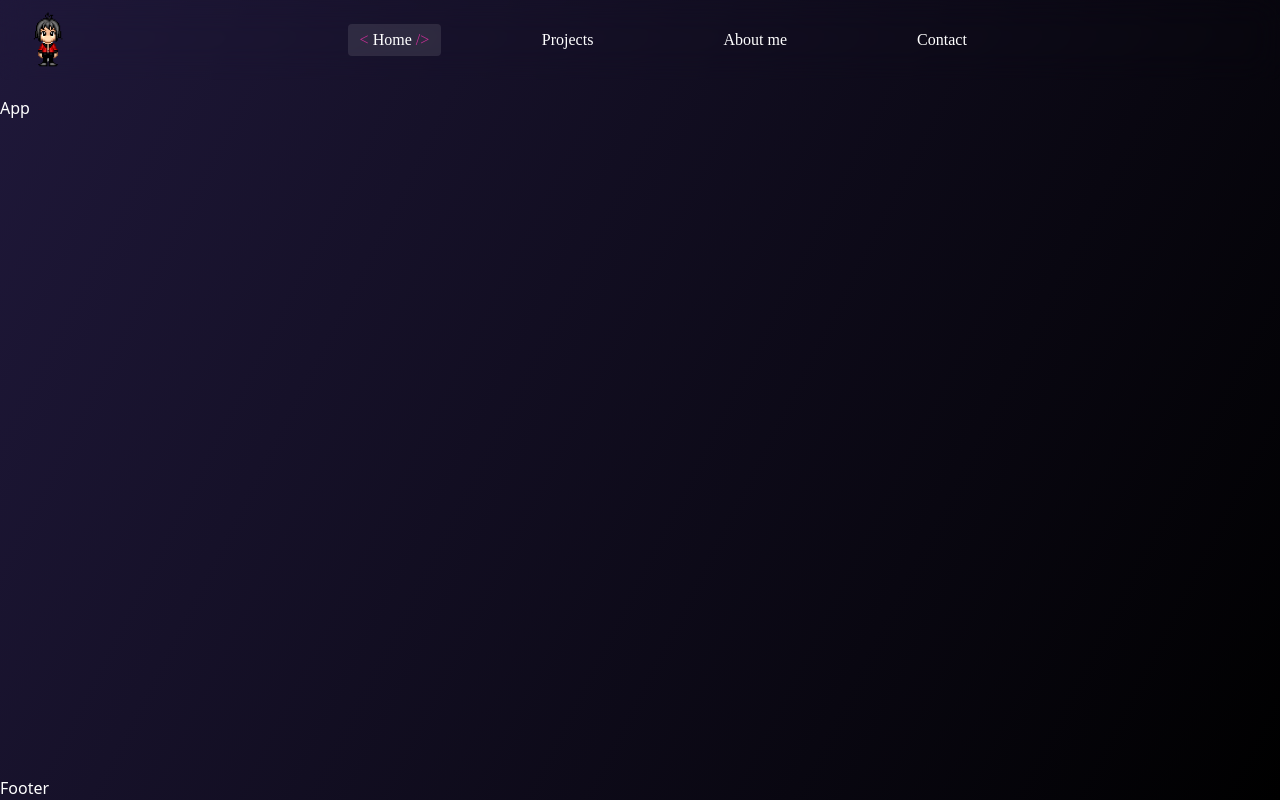
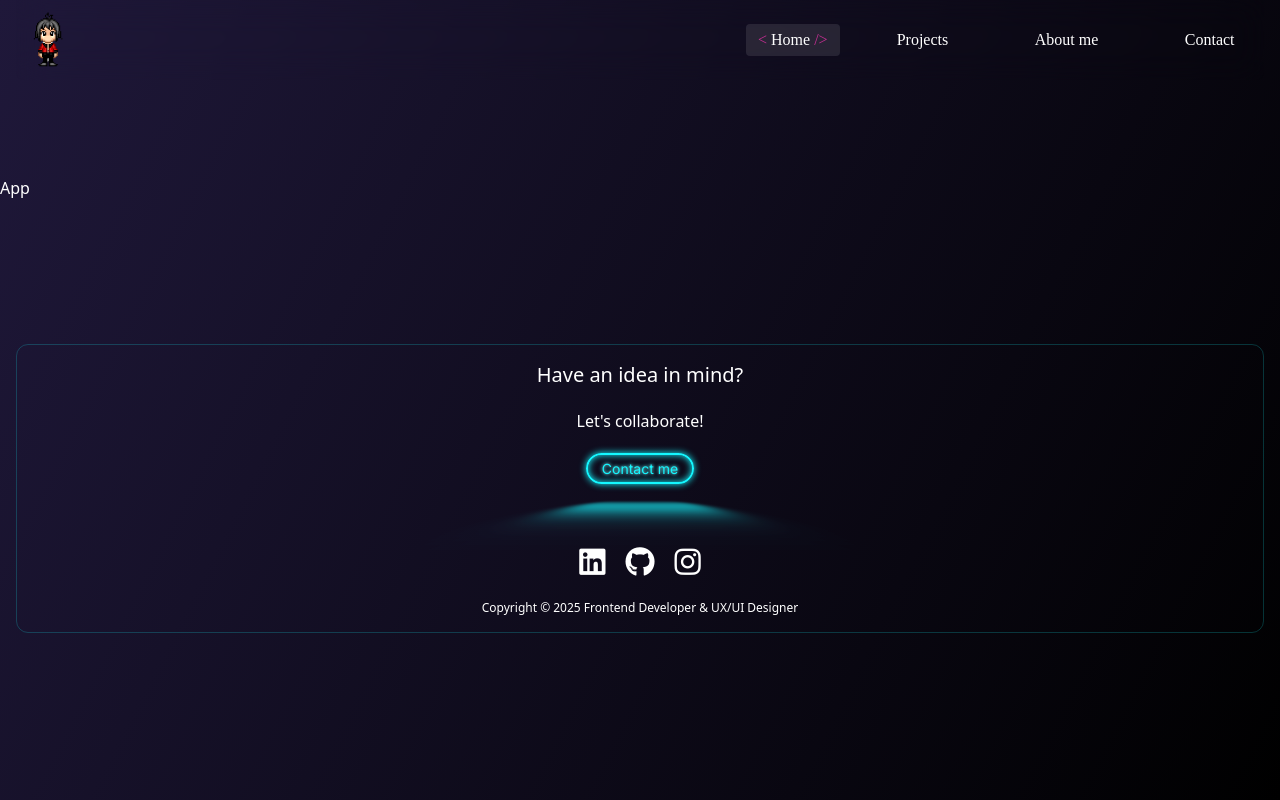
Before and after one commit to Panida287/PanidaPortfolio, a React (Vite) app: page / in a window 1280 px wide. Built offline with nearby package versions, Linux system fonts and the light colour scheme; a web font is replaced by a local one.

Commit message:
style: adjusted width

```diff
--- a/index.html
+++ b/index.html
@@ -53,7 +53,5 @@
     <!-- Main Script -->
     <script type="module" src="/src/main.tsx"></script>
 </head>
-<body>
-<div id="root"></div>
-</body>
+<body id="root"></body>
 </html>
--- a/src/Layout/Footer.tsx
+++ b/src/Layout/Footer.tsx
@@ -1,3 +1,38 @@
+import { Link } from 'react-router-dom';
+
 export default function Footer() {
-	return <div>Footer</div>;
+	return (
+		<footer className="mt-36 w-[calc(100%-2rem)] mx-auto flex flex-col justify-center items-center border border-neon/20 rounded-xl p-4">
+			<h2 className="font-header w-full text-xl flex justify-center items-center text-white">
+				Have an idea in mind?
+			</h2>
+			<h3 className="text-white font-paragraph text-md font-regular my-5">
+				Let's collaborate!
+			</h3>
+
+			<Link to="/contact" className="neon-button text-sm">
+				Contact me
+			</Link>
+
+			<div className="contact-details text-white font-paragraph text-xs font-thin mt-10 flex flex-col gap-2 justify-center items-center">
+				<span className="email"></span>
+			</div>
+
+			<div className="social-media text-white font-paragraph text-3xl flex gap-5 my-5 justify-center items-center">
+				<a href="#" target="_blank" rel="noopener noreferrer" className="social-media-icon linkedIn">
+					<i className="fab fa-linkedin transition-transform ease-in-out duration-300 hover:scale-125" />
+				</a>
+				<a href="#" target="_blank" rel="noopener noreferrer" className="social-media-icon github">
+					<i className="fab fa-github transition-transform ease-in-out duration-300 hover:scale-125" />
+				</a>
+				<a href="#" target="_blank" rel="noopener noreferrer" className="social-media-icon instagram">
+					<i className="fab fa-instagram transition-transform ease-in-out duration-300 hover:scale-125" />
+				</a>
+			</div>
+
+			<div className="copyright text-white font-paragraph text-xs font-thin flex flex-col gap-2 justify-center items-center">
+				Copyright © 2025 Frontend Developer & UX/UI Designer
+			</div>
+		</footer>
+	);
 }
--- a/src/Layout/Header.tsx
+++ b/src/Layout/Header.tsx
@@ -1,19 +1,42 @@
-import { useState } from 'react';
+import { useState, useRef, useEffect } from 'react';
 import { NavLink } from 'react-router-dom';
 
 export default function Header() {
 	const [mobileNavOpen, setMobileNavOpen] = useState(false);
+	const dropdownRef = useRef<HTMLDivElement | null>(null);
+	const buttonRef = useRef<HTMLButtonElement | null>(null);
+
 	const toggleMobileNav = () => setMobileNavOpen(open => !open);
 
+	useEffect(() => {
+		function handleClickOutside(event: MouseEvent): void {
+			const target = event.target as Node;
+			if (
+				mobileNavOpen &&
+				dropdownRef.current &&
+				!dropdownRef.current.contains(target) &&
+				buttonRef.current &&
+				!buttonRef.current.contains(target)
+			) {
+				setMobileNavOpen(false);
+			}
+		}
+
+		document.addEventListener('mousedown', handleClickOutside);
+		return () => {
+			document.removeEventListener('mousedown', handleClickOutside);
+		};
+	}, [mobileNavOpen]);
+
 	const links = [
-		{ to: '/',        label: 'Home',      icon: 'fa-light fa-house-blank' },
-		{ to: '/projects',label: 'Projects',  icon: 'fa-light fa-folder-tree' },
-		{ to: '/about',   label: 'About me',  icon: 'fa-light fa-user' },
-		{ to: '/contact', label: 'Contact',   icon: 'fa-light fa-comment' },
+		{ to: '/', label: 'Home', icon: 'fa-light fa-house-blank' },
+		{ to: '/projects', label: 'Projects', icon: 'fa-light fa-folder-tree' },
+		{ to: '/about', label: 'About me', icon: 'fa-light fa-user' },
+		{ to: '/contact', label: 'Contact', icon: 'fa-light fa-comment' },
 	];
 
 	return (
-		<header className="header fixed top-0 z-10 backdrop-blur-lg rounded-b-lg w-full h-20 flex items-center justify-between px-4">
+		<header className="z-10 backdrop-blur-lg w-[calc(100%-2rem)] mx-auto rounded-b-lg h-20 flex items-center justify-between relative">
 			<img
 				src="/assets/images/panida-8bit.png"
 				height={100}
@@ -24,6 +47,7 @@ export default function Header() {
 
 			{/* Hamburger (mobile) */}
 			<button
+				ref={buttonRef}
 				onClick={toggleMobileNav}
 				className="hamburger-btn absolute right-4 text-white text-2xl rounded-md px-2 py-1 sm:hidden hover:shadow-neon"
 			>
@@ -31,8 +55,8 @@ export default function Header() {
 			</button>
 
 			{/* Desktop nav */}
-			<nav className="hidden sm:flex w-full items-center justify-center">
-				<ul className="flex w-full justify-evenly items-center max-w-[50rem] text-white font-heading">
+			<nav className="hidden w-full sm:flex">
+				<ul className="flex w-full justify-end gap-8 items-center text-white font-heading">
 					{links.map(link => (
 						<li key={link.to} className="text-center">
 							<NavLink
@@ -49,8 +73,11 @@ export default function Header() {
 
 			{/* Mobile dropdown */}
 			{mobileNavOpen && (
-				<nav className="absolute right-0 -top-4 w-full z-50 animate-slideDownFast">
-					<ul className="absolute backdrop-blur-2xl bg-white/10 flex-col  right-4 font-heading text-sm top-20 px-4 py-4 rounded-lg transition-all duration-300 ease-in-out">
+				<nav
+					ref={dropdownRef}
+					className="absolute right-0 -top-4 w-full z-50 animate-slideDownFast sm:hidden"
+				>
+					<ul className="absolute backdrop-blur-2xl bg-white/10 flex-col right-4 font-heading flex gap-1 text-xs top-20 px-2 py-2 rounded-lg transition-all duration-300 ease-in-out">
 						{links.map(link => (
 							<li key={link.to}>
 								<NavLink
--- a/src/Layout/index.tsx
+++ b/src/Layout/index.tsx
@@ -4,12 +4,12 @@ import Footer from './Footer';
 
 export default function Layout() {
 	return (
-		<div className="flex flex-col min-h-screen">
+		<>
 			<Header />
 			<main className="flex-1 w-full mt-24">
 				<Outlet />
 			</main>
 			<Footer />
-		</div>
+		</>
 	);
 }
--- a/src/css/style.css
+++ b/src/css/style.css
@@ -6,12 +6,18 @@
 @tailwind components;
 @tailwind utilities;
 
-/* 3) Reset & background */
-html, body, #root {
+:root {
+    --neon: #14f7ff;
+}
+
+html {
     min-height: 100%;
-    margin: 0; padding: 0;
+    margin: 0;
+    padding: 0;
     color: white;
     background: linear-gradient(117deg, #1F183A 0%, #000 100%);
+    flex-direction: column;
+    display: flex;
 }
 .bg-linear-gradient {
     background: linear-gradient(117deg, #1F183A 0%, #000 100%);
@@ -72,3 +78,63 @@ html, body, #root {
 .mobile-link.active {
     background-color: rgba(255,255,255,0.1);
 }
+
+.neon-button {
+    display: inline-block;
+    position: relative;
+    cursor: pointer;
+    border: 2px solid var(--neon);
+    padding: 0.25em 1em;
+    border-radius: 3em;
+    font-family: 'Inter', sans-serif;
+    text-shadow: 0 0 0.2em #fff7, 0 0 0.3em var(--neon);
+    box-shadow: inset 0 0 0.5em var(--neon), 0 0 0.5em var(--neon);
+    color: var(--neon);
+    transition: color 100ms linear, box-shadow 100ms linear;
+}
+
+.neon-button:hover {
+    color: white;
+    background: var(--neon);
+    box-shadow:
+            inset 0 0 0.7em var(--neon),
+            0 0 2em var(--neon);
+}
+
+.neon-button::before {
+    content: '';
+    position: absolute;
+    border-radius: inherit;
+    top: 140%;
+    left: 0;
+    width: 100%;
+    height: 100%;
+    background: var(--neon);
+    transform: perspective(0.2em) rotateX(10deg) scale(1.3, 0.4);
+    filter: blur(0.5em);
+    opacity: 0.6;
+    transition: opacity 100ms linear;
+}
+
+.neon-button:hover::before {
+    opacity: 0.8;
+}
+
+.neon-button::after {
+    content: '';
+    position: absolute;
+    border-radius: inherit;
+    top: 0;
+    left: 0;
+    right: 0;
+    bottom: 0;
+    background: var(--neon);
+    box-shadow: 0 0 2em var(--neon);
+    z-index: -1;
+    opacity: 0;
+    transition: opacity 100ms linear;
+}
+
+.neon-button:hover::after {
+    opacity: 1;
+}
```
